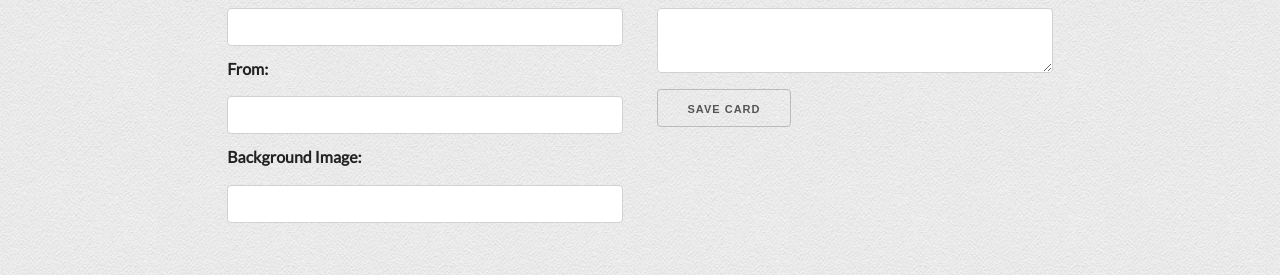
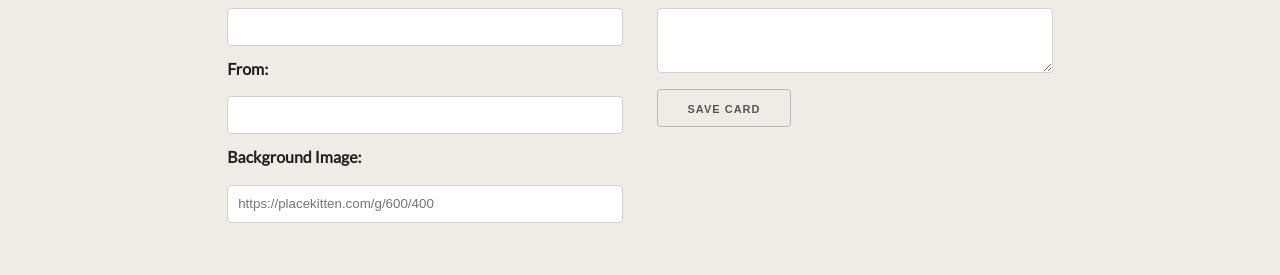
Before and after one commit to drhaliburton/card-generator, a plain HTML site: page index.html in a window 1280 px wide. Shown: the part 135-410 px from the top of the page. Drawn offline with nearby package versions, Linux system fonts and the light colour scheme; grey boxes are pictures that could not be loaded.

Commit message:
change css

```diff
--- a/css/main.css
+++ b/css/main.css
@@ -4,8 +4,7 @@ body {
     width: 75%;
     font-family: 'Lato', serif;
     font-size: 16px;
-    background-image: url("../img/creampaper.png");
-    background-color: #f6f6f6;
+    background-color: #EFECE8;
 }
 
 #card-container {
--- a/index.html
+++ b/index.html
@@ -26,7 +26,7 @@
 				<label for="from">From:</label>
 				<input type="text" id="from" name="from">
 				<label for="image">Background Image:</label>
-				<input type="text" id="image" name="image">
+				<input type="text" id="image" name="image" placeholder="https://placekitten.com/g/600/400">
 			</div>
 			<div class="one-half column">
 				<form>
```
Also changed, not shown: img/creampaper.png (deleted).
